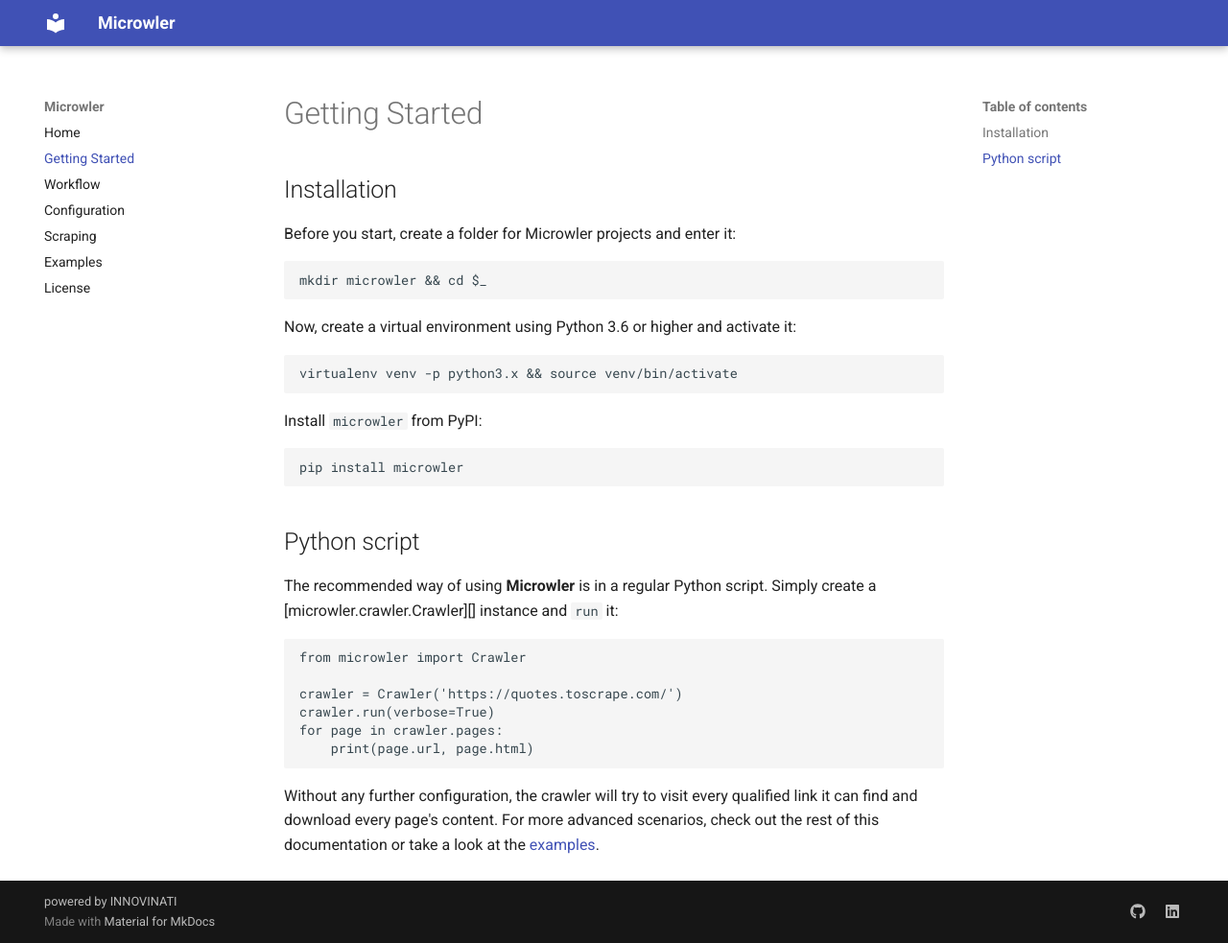
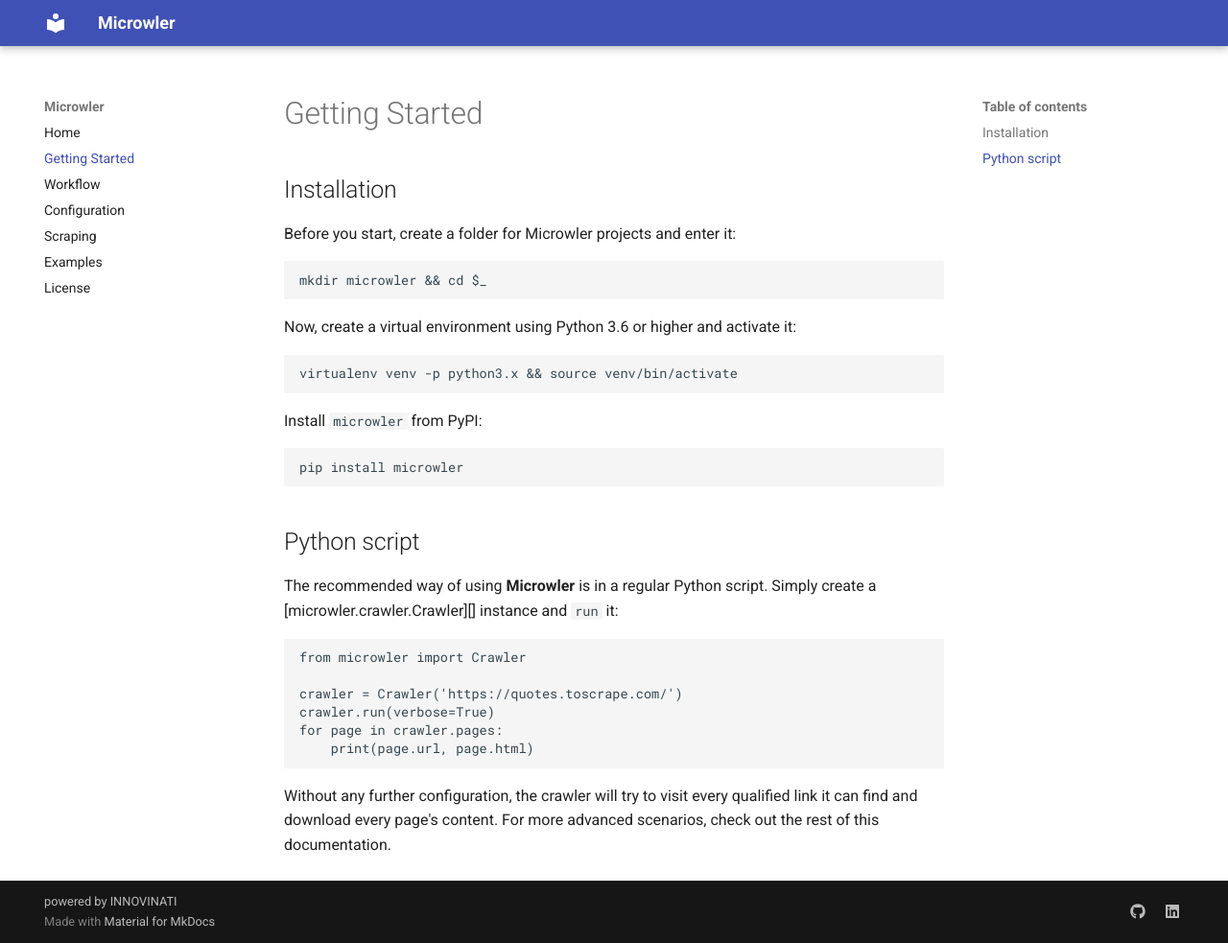
Before and after one commit to INNOVINATI/microwler, an MkDocs documentation site: the page built from docs/getting-started.md, in a window 1280 px wide and 983 px high. Shown: the whole window at 96% size. Built offline with MkDocs 1.6.1 and Material for MkDocs 9.7.7, drawn with Linux system fonts in a browser that asks for light colours.

Commit message:
Fixed docs

````diff
--- a/docs/getting-started.md
+++ b/docs/getting-started.md
@@ -29,5 +29,4 @@
     print(page.url, page.html)
 ```
 Without any further configuration, the crawler will try to visit every qualified link it can find and download
-every page's content. For more advanced scenarios, check out the rest of this documentation or take a look at the
-[examples](/examples).
+every page's content. For more advanced scenarios, check out the rest of this documentation.
````
Also changed, not shown: docs/examples.md (+1 -1 lines), docs/index.md (+1 -1 lines).
